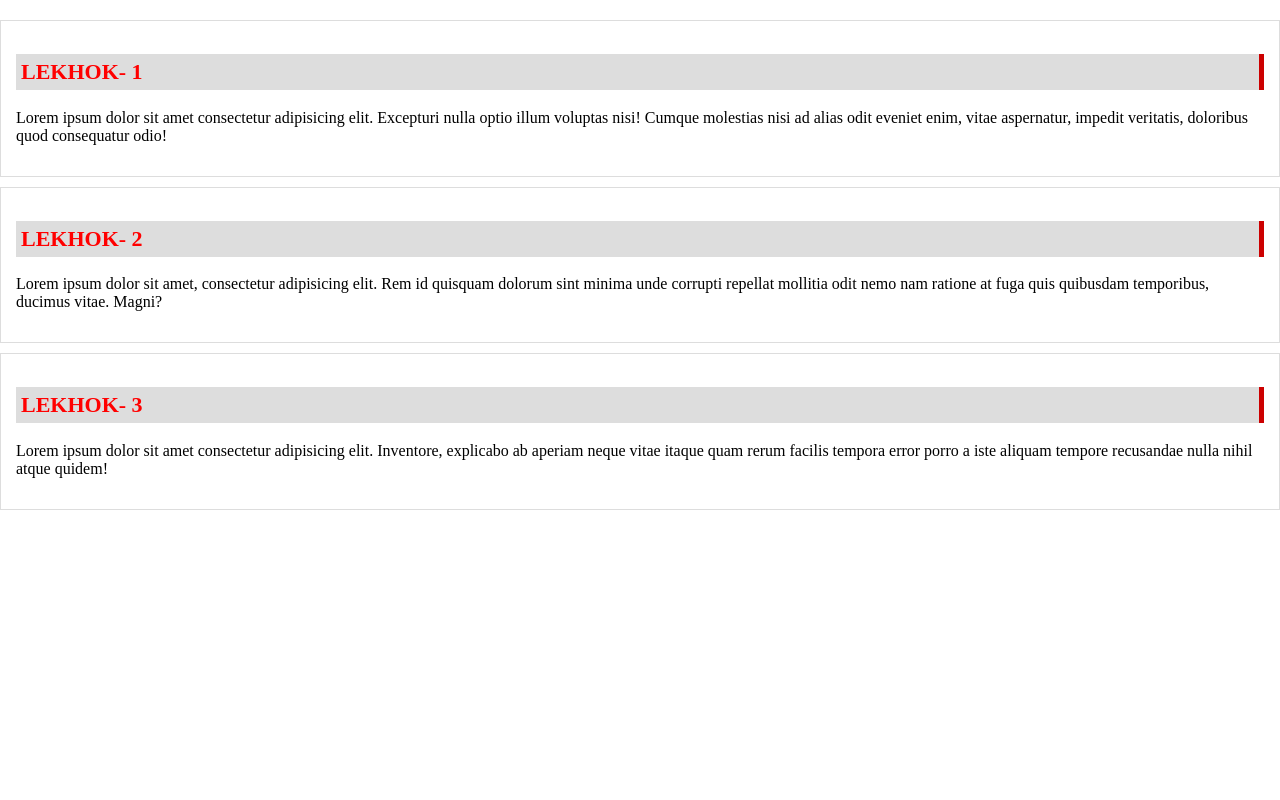
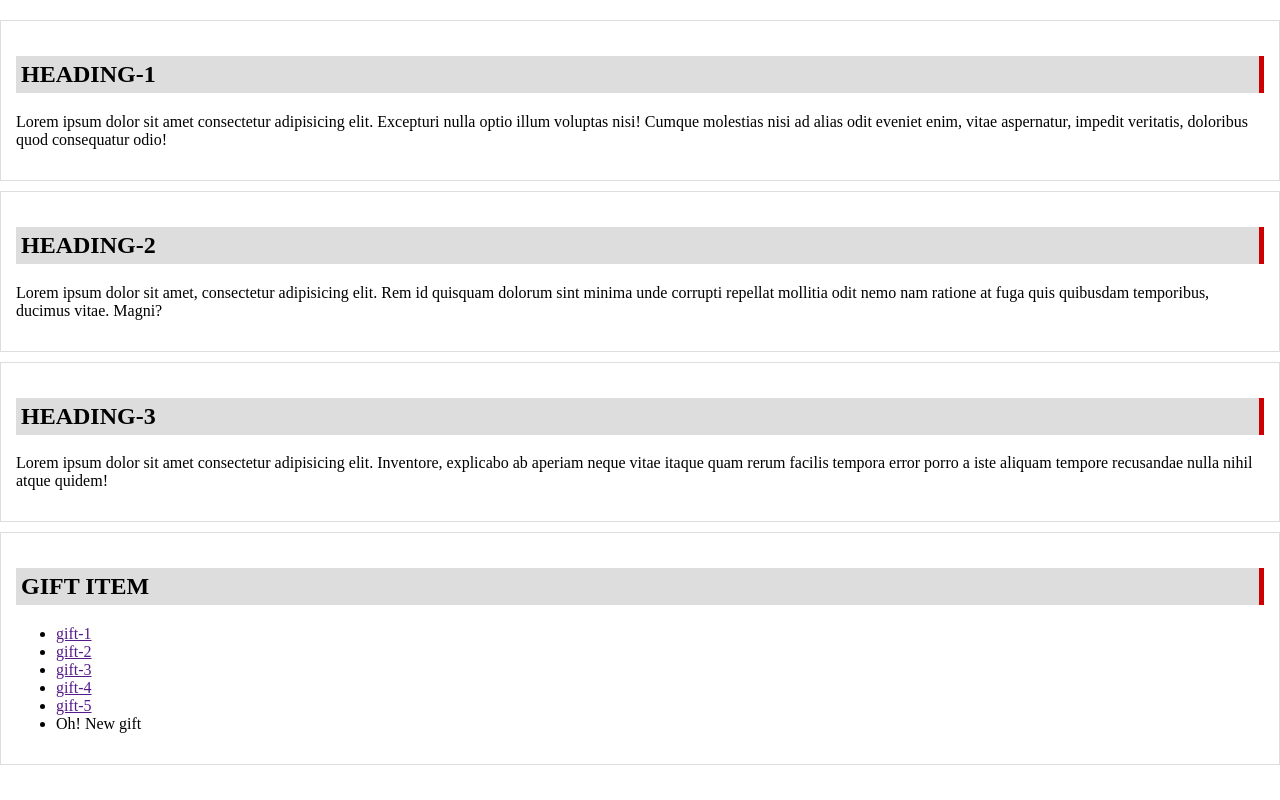
Before and after one commit to bcdgazam/18-HOW-JAVASCRIPT-WORKS-_-DOM, a plain HTML site: page practice/practice.html in a window 1280 px wide. Drawn offline with Linux system fonts and the light colour scheme.

Commit message:
dom practice done

```diff
--- a/practice/practice.html
+++ b/practice/practice.html
@@ -26,7 +26,7 @@
 <body>
     <section class="special">
         <h2 class="author">heading-1</h2>
-        <p>Lorem ipsum dolor sit amet consectetur adipisicing elit. Excepturi nulla optio illum voluptas nisi! Cumque molestias nisi ad alias odit eveniet enim, vitae aspernatur, impedit veritatis, doloribus quod consequatur odio!</p>
+        <p id="SpecialClass">Lorem ipsum dolor sit amet consectetur adipisicing elit. Excepturi nulla optio illum voluptas nisi! Cumque molestias nisi ad alias odit eveniet enim, vitae aspernatur, impedit veritatis, doloribus quod consequatur odio!</p>
     </section>
     <section class="special">
         <h2 class="author">heading-2</h2>
@@ -36,14 +36,42 @@
         <h2 class="author">heading-3</h2>
         <p>Lorem ipsum dolor sit amet consectetur adipisicing elit. Inventore, explicabo ab aperiam neque vitae itaque quam rerum facilis tempora error porro a iste aliquam tempore recusandae nulla nihil atque quidem!</p>
     </section>
+    <section>
+        <h2>Gift Item</h2>
+        <ul id="giftItem">
+            <li><a href="">gift-1</a></li>
+            <li><a href="">gift-2</a></li>
+            <li><a href="">gift-3</a></li>
+            <li><a href="">gift-4</a></li>
+            <li><a href="">gift-5</a></li>
+        </ul>
+    </section>
     <script>
-        let elementStyle = document.getElementsByClassName('author');
-        for(let i = 0; i <elementStyle.length; i++){
-            let element = elementStyle[i];
-            element.style.fontSize = '22px';
-            element.style.color = 'red';
-            element.innerHTML = 'Lekhok- ' + (i+1);
-        }
+
+        //Final Practice for DOM
+        // let domStyleOne = document.getElementById('SpecialClass');
+        // domStyleOne.style.fontSize = '30px';
+        // domStyleOne.style.color = 'yellow';
+
+        // let domStyleByClass = document.getElementsByClassName('author');
+        // for(let i = 0; i < domStyleByClass.length; i++){
+        //     let element = domStyleByClass[i];
+        //     element.style.color = 'blue';
+        //     element.innerHTML = 'Author Name -' + (i + 1);
+        // }
+
+        // let querySelect = document.querySelectorAll('.author');
+        // for(let i = 0; i < querySelect.length; i++){
+        //     let element = querySelect[i];
+        //     element.style.color =  'blue';
+        //     element.innerHTML = 'golam azam - ' + (i + 1);
+        // }
+
+        let ul = document.getElementById('giftItem');
+        let li = document.createElement('li');
+        li.innerHTML = 'Oh! New gift';
+        ul.appendChild(li);
+
     </script>
 </body>
 </html>
```
Also changed, not shown: 18-7/index.html (+2 -1 lines).
